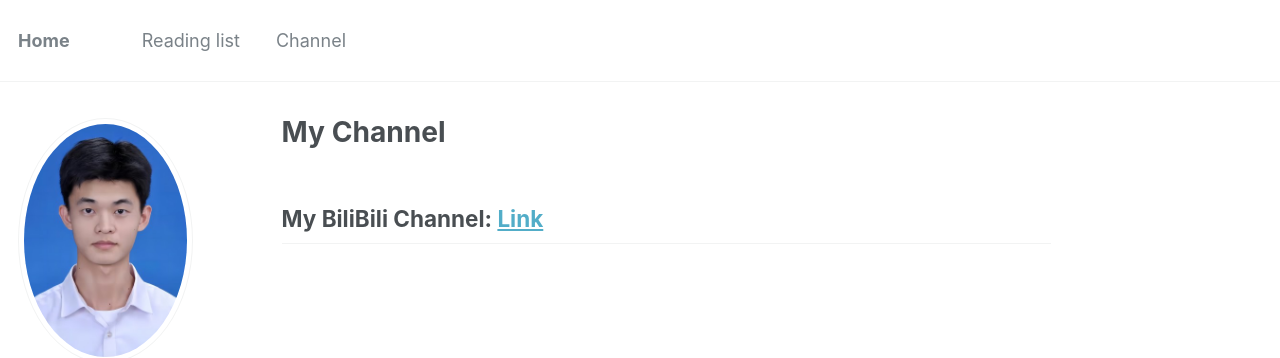
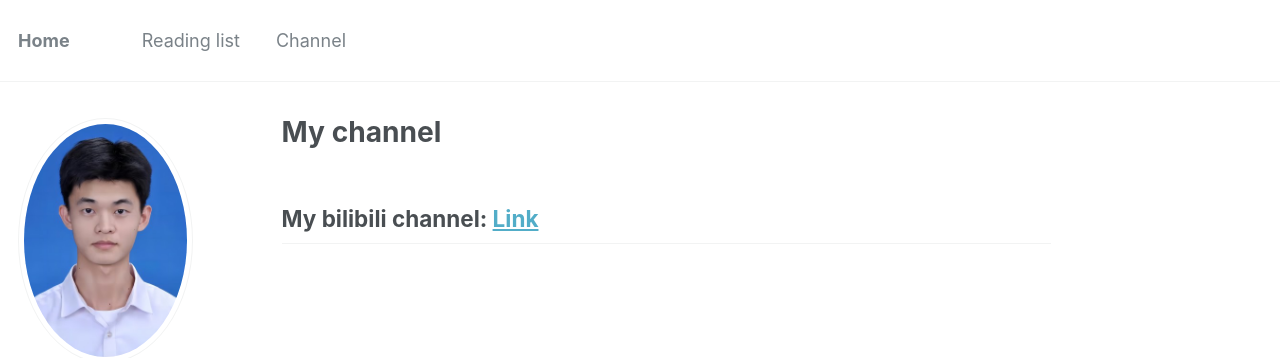
Before and after one commit to peilin-chen/peilin-chen.github.io, a Jekyll site: the page built from _pages/channel.md, in a window 1280 px wide. Shown: the top 358 px of the page. Built offline with Jekyll 4.4.1, drawn with Linux system fonts in a browser that asks for light colours; part of the change alters nothing that is shown.

```diff
--- a/_pages/channel.md
+++ b/_pages/channel.md
@@ -1,8 +1,8 @@
 ---
 layout: single
-title: "My Channel"
+title: "My channel"
 permalink: /channel/
 author_profile: true
 ---
 
-## My BiliBili Channel: [Link]([https://www.runoob.com](https://space.bilibili.com/651870608?spm_id_from=333.1007.0.0)https://space.bilibili.com/651870608?spm_id_from=333.1007.0.0)
+## My bilibili channel: [Link](https://space.bilibili.com/651870608?spm_id_from=333.1007.0.0)
```
